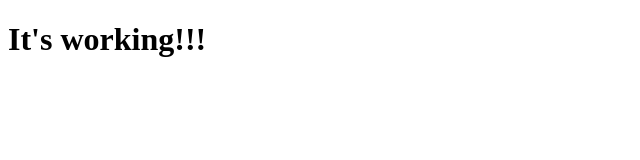
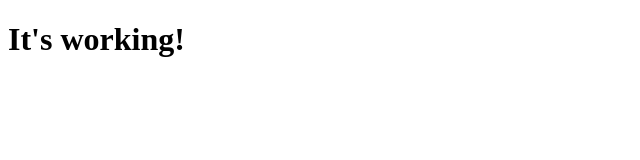
Before and after one commit to balazssagi/netlify-test, a website: page src/index.html in a window 1280 px wide. Shown: the full height of the page, 0-640 px from the left. Drawn offline with Linux system fonts and the light colour scheme.

Commit message:
change text again

```diff
--- a/src/index.html
+++ b/src/index.html
@@ -7,6 +7,6 @@
     <title>Netlify Test</title>
 </head>
 <body>
-    <h1>It's working!!!</h1>
+    <h1>It's working!</h1>
 </body>
 </html>
```
